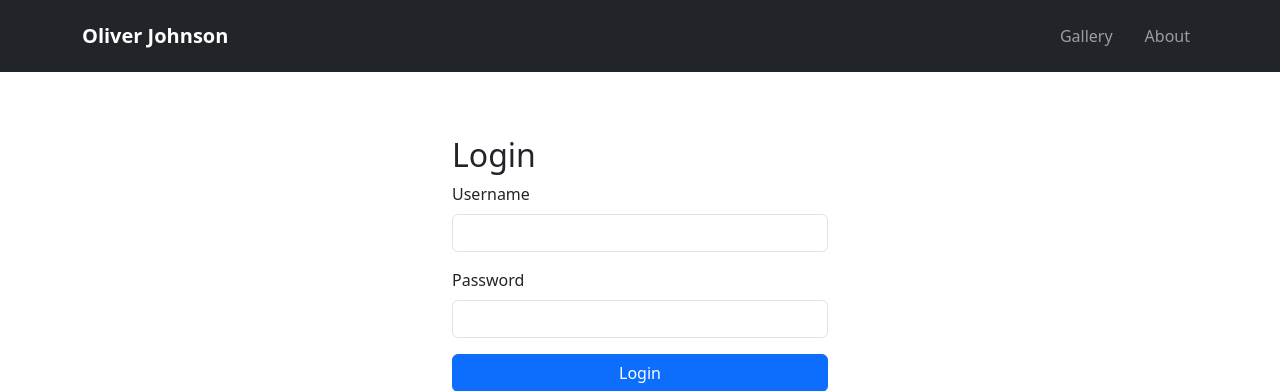
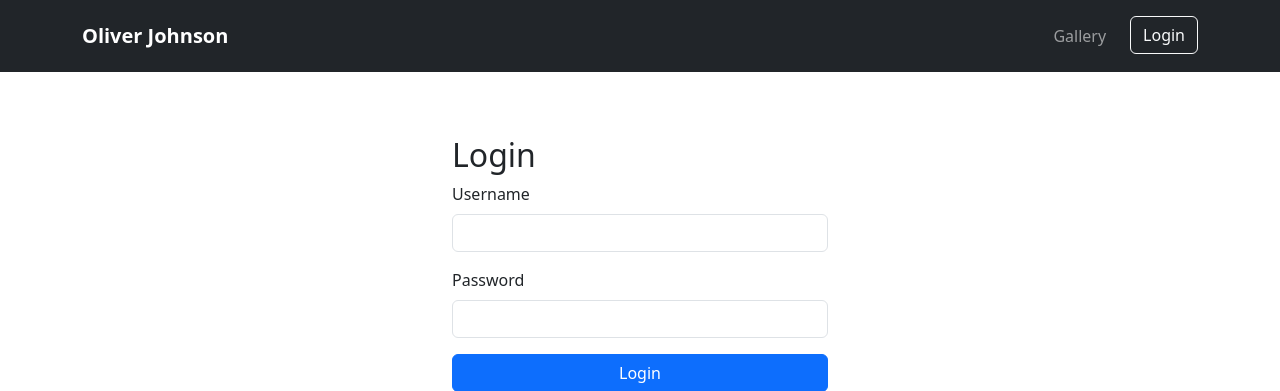
Before and after one commit to bruhbot-dev/portfolio_site_2025, a Flask app: page /login in a window 1280 px wide. Shown: the top 391 px of the page. Run offline with Flask 3, Linux system fonts and the light colour scheme.

Commit message:
updated navbar

```diff
--- a/app/admin/routes.py
+++ b/app/admin/routes.py
@@ -1,5 +1,5 @@
 import os
-from flask import render_template, request, redirect, url_for, flash
+from flask import render_template, request, redirect, session, url_for, flash
 from werkzeug.utils import secure_filename
 from flask_login import login_required
 from app.models import Photo, Tag
@@ -54,7 +54,9 @@ def upload():
         db.session.add(photo)
         db.session.commit()
 
-        flash("Photo uploaded successfully!", "success")
+        if "uploaded_once" not in session:
+            flash("Photo uploaded successfully!", "success")
+            session["uploaded_once"] = True
         return redirect(url_for("admin.upload"))
     # GET request
     return render_template("upload.html")
--- a/app/templates/base.html
+++ b/app/templates/base.html
@@ -63,20 +63,24 @@
         <a class="nav-link" href="{{ url_for('main.gallery') }}">Gallery</a>
     </li>
 
-                    <li class="nav-item">
-                        <a class="nav-link" href="#about">About</a>
-                    </li>
-
     {% if current_user.is_authenticated %}
+        <!-- Authenticated user sees Upload + Logout -->
         <li class="nav-item">
             <a class="nav-link" href="{{ url_for('admin.upload') }}">Upload</a>
         </li>
         <li class="nav-item">
             <a class="nav-link text-danger" href="{{ url_for('auth.logout') }}">Logout</a>
         </li>
+    {% else %}
+<li class="nav-item">
+    <a class="btn btn-outline-light ms-3" href="{{ url_for('auth.login') }}">
+        Login
+    </a>
+</li>
     {% endif %}
 
 </ul>
+
             </div>
         </div>
     </nav>
```
Also changed, not shown: 1 other file. Lines whose indentation alone changed are shown as unchanged.
